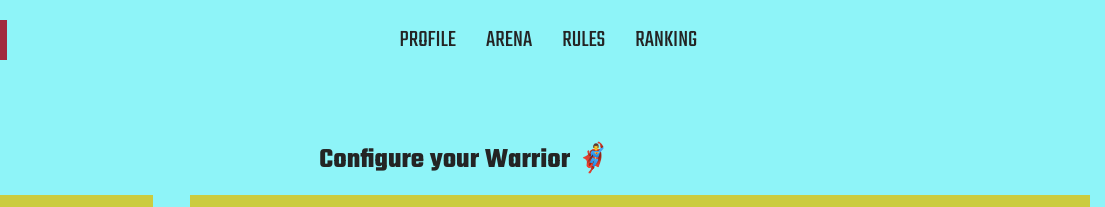
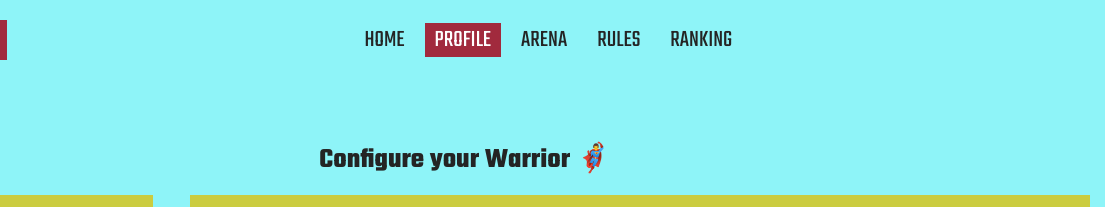
Before and after one commit to tomaszburas/Mega-War, a website with bundled scripts: page client/html/configurator.html in a window 1280 px wide. Shown: the top 207 px of the page, 175-1280 px from the left. Built offline with nearby package versions, Linux system fonts and the light colour scheme; no server answers.

Commit message:
Refactored main menu

```diff
--- a/client/html/configurator.html
+++ b/client/html/configurator.html
@@ -29,6 +29,9 @@
         <nav class="header__nav">
             <ul class="header__nav__ul">
                 <li class="header__nav__li">
+                    <a href="/" class="header__nav__link" title="Home">HOME</a>
+                </li>
+                <li class="header__nav__li active">
                     <a href="/app/profile" class="header__nav__link" title="Profile">PROFILE</a>
                 </li>
                 <li class="header__nav__li">
```
Also changed, not shown: client/html/404.html (+3 -0 lines), client/html/profile.html (+3 -0 lines), client/html/sign-in.html (+3 -0 lines), client/html/sign-up.html (+3 -0 lines), client/index.html (+3 -0 lines).
